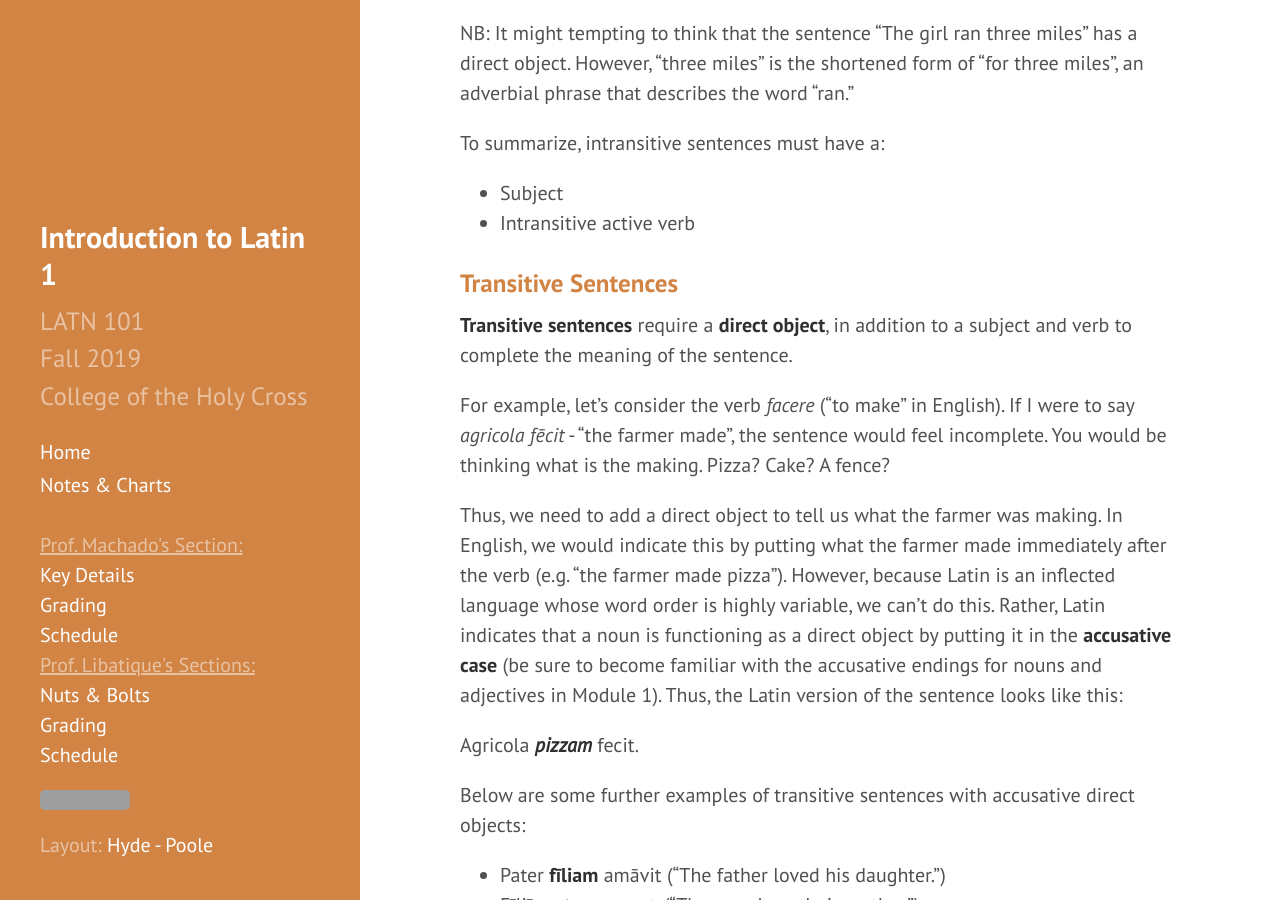
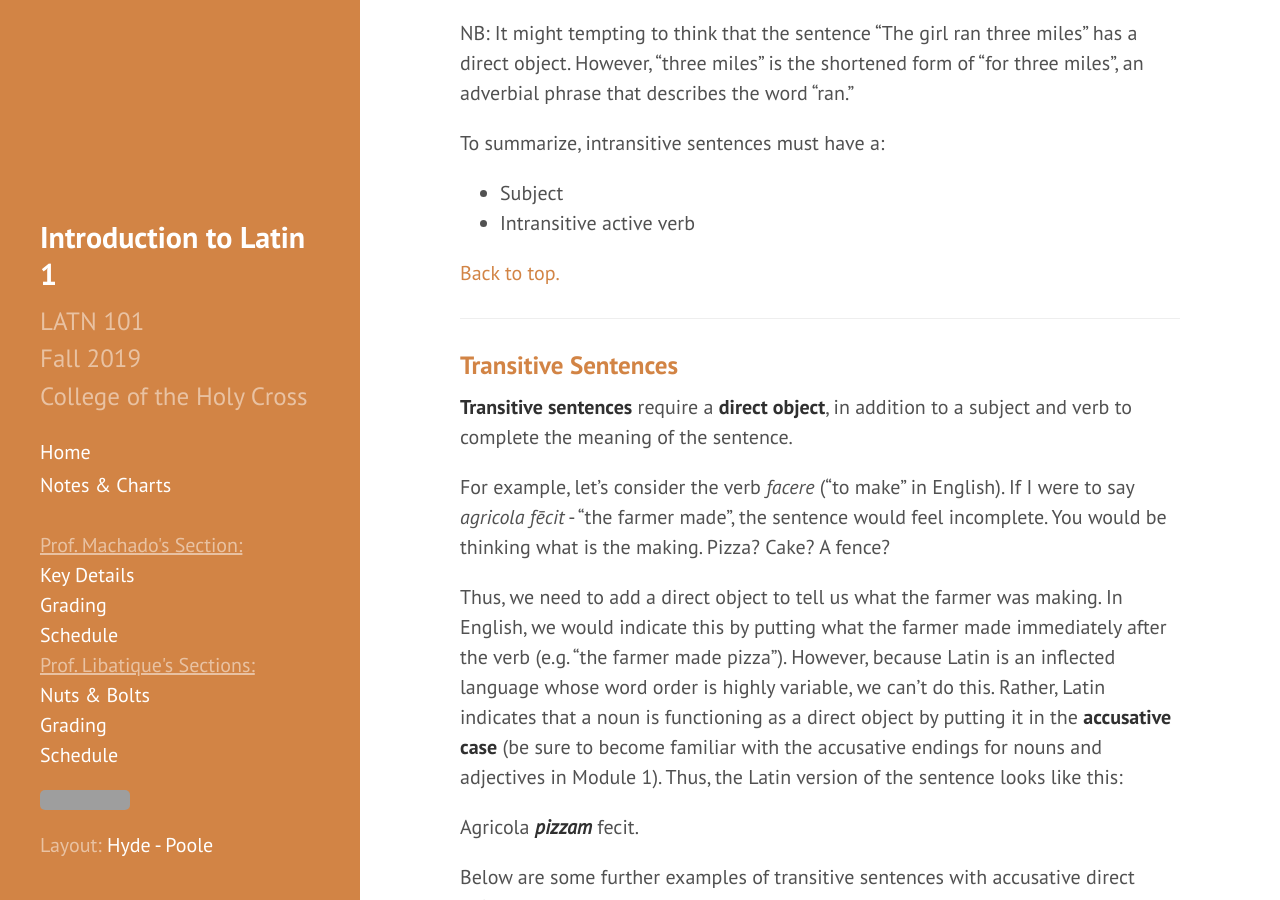
Before and after one commit to DLibatique/LATN102-S20, a Jekyll site: the page built from notes/module-2-sentence-structures.md, in a window 1280 px wide and 900 px high, scrolled down 920 px. Built offline with Jekyll 4.4.1, drawn with Linux system fonts in a browser that asks for light colours; some of the changed text lies outside the part shown; grey boxes are pictures that could not be loaded.

Commit message:
added back to top links

```diff
--- a/notes/module-2-sentence-structures.md
+++ b/notes/module-2-sentence-structures.md
@@ -29,6 +29,9 @@ NB: It might tempting to think that the sentence "The girl ran three miles" has
 To summarize, intransitive sentences must have a:
 * Subject
 * Intransitive active verb
+
+[Back to top.](#top)
+<hr>
 
 ### <a name="trans">Transitive Sentences</a>
 
@@ -63,7 +66,8 @@ And sometimes have an:
 
 Form the accusative and dative singular and plural of the following words using the charts from Module 1.
 
-<HR>
+[Back to top.](#top)
+<hr>
 
 ### <a name="pass">Passive Sentences</a>
 
@@ -93,7 +97,8 @@ And sometimes have an:
 
 Form the ablative singular and plural of the following words using the charts from Module 1.
 
-<HR>
+[Back to top.](#top)
+<hr>
 
 ### <a name="link">Linking Sentences</a>
 
@@ -107,6 +112,9 @@ To summarize, linking sentences must have a:
 * Linking verb
 * Predicate nominative
 
+[Back to top.](#top)
+<hr>
+
 ## <a name="tips">Tips for Determining Sentence Structure</a>
 
 The most important thing to do when determining sentence structure is to look at the main verb. If the verb is passive, we know that the sentence structure is going to be passive; if the verb is a linking verb (i.e. a form of *sum*), then we know the sentence structure is going to be linking. It is more difficult to differentiate between transitive and intransitive verbs. While some Latin verbs are used only transitively (verbs like "to carry") and or only intransitively (verbs to "rain"), a large number of verbs can be used both transitively or intransitively. In these cases, you will want to see if there is a direct object in the accusative case (transitive) or not (intransitive).
@@ -114,3 +122,5 @@ The most important thing to do when determining sentence structure is to look at
 ### Practice Opportunities
 
 Determine the sentence structure of the following sentences. What nouns or adjectives in these sentences are in the dative, accusative, or ablative case?
+
+[Back to top.](#top)
```
Also changed, not shown: notes/module-1.md (+4 -0 lines), notes/module-2-overview.md (+4 -0 lines), notes/module-2-tenses.md (+4 -0 lines).
